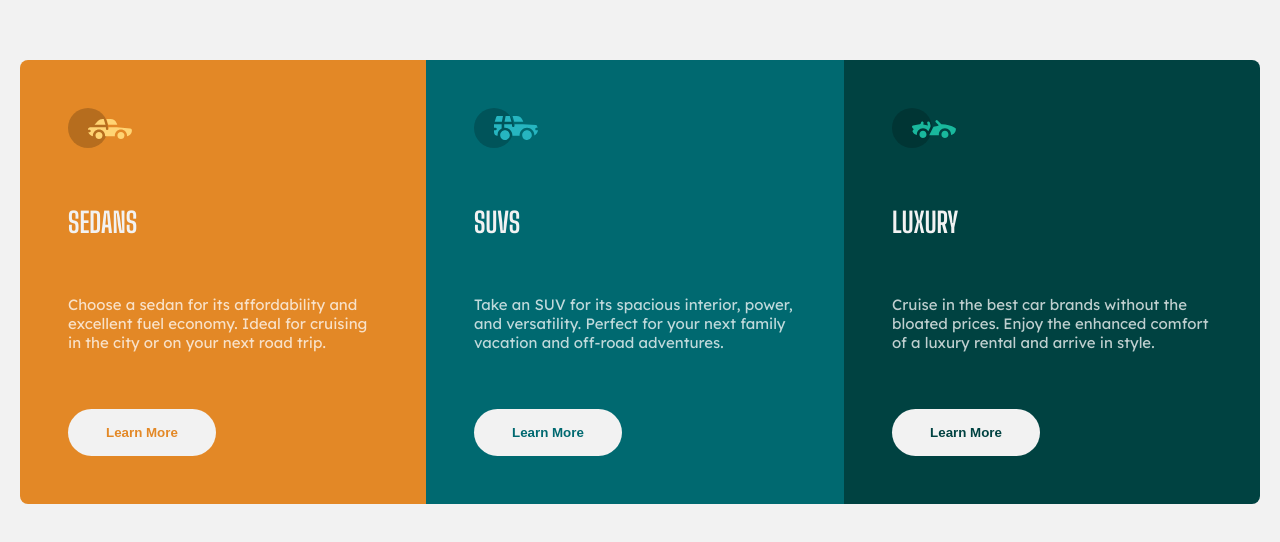
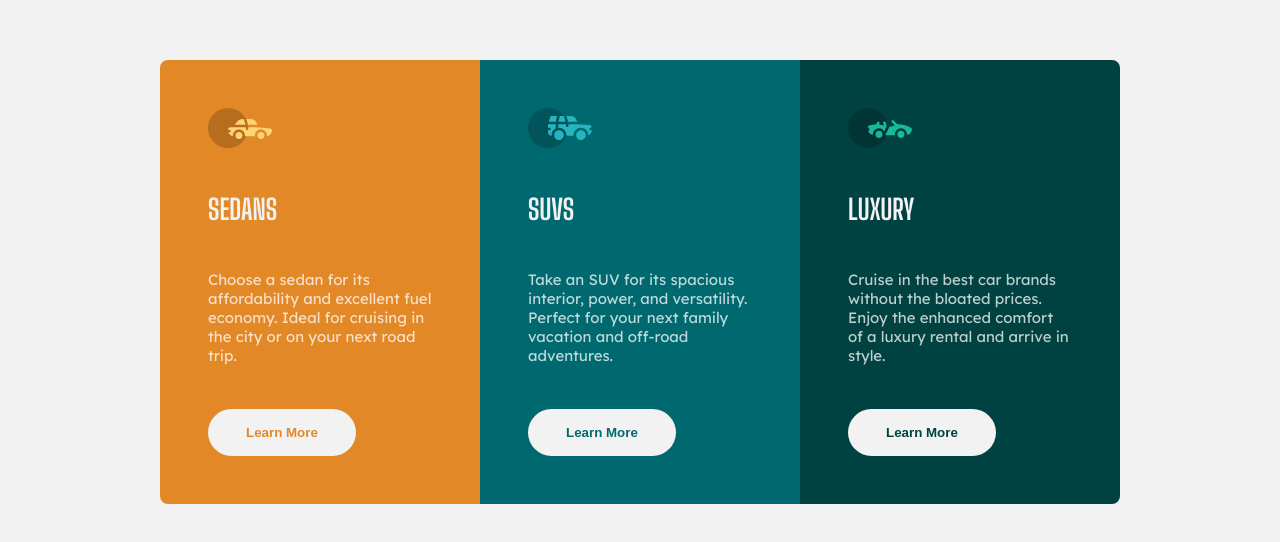
Before and after one commit to arjawa/3-column-preview-card, a plain HTML site: page index.html in a window 1280 px wide. Shown: the part 118-660 px from the top of the page. Drawn offline with Linux system fonts and the light colour scheme.

Commit message:
fix desktop

```diff
--- a/sass/main.scss
+++ b/sass/main.scss
@@ -56,7 +56,8 @@ body {
   justify-content: space-between;
   align-items: baseline;
   padding: 48px;
-  height: 27.75rem;
+  height: 444px;
+  max-width: 320px;
 
   &:first-child {
     border-radius: 8px 8px 0 0;
```
Also changed, not shown: css/main.css, 2 other files.
